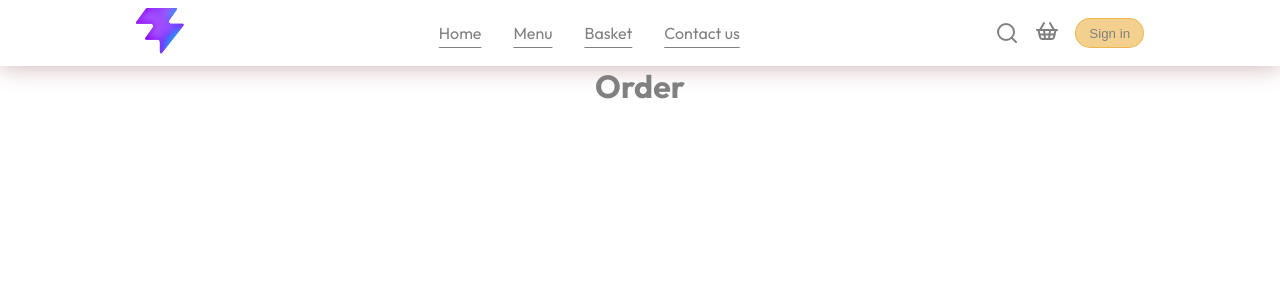
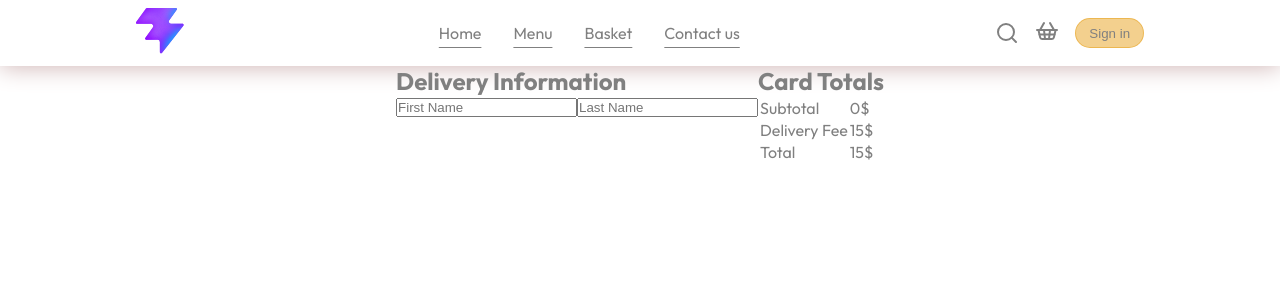
Before and after one commit to Christian03031/Project, a React (Vite) app: page /order in a window 1280 px wide. Shown: the top 300 px of the page. Built offline with nearby package versions, Linux system fonts and the light colour scheme; a web font is replaced by a local one.

Commit message:
creating the delivery form

```diff
--- a/src/App.jsx
+++ b/src/App.jsx
@@ -3,7 +3,7 @@ import NavBar from "./components/navbar/NavBar"
 import Banner from "./components/content/banner/Banner"
 import Filter from "./components/content/filter/Filter"
 import { Dishes } from "./components/content/dishes/Dishes"
-
+import  Order from "./components/order/Order"
 import { Basket } from "./components/basket/Basket"
 
 import { createBrowserRouter, RouterProvider, Outlet } from "react-router"
@@ -42,7 +42,7 @@ const router = createBrowserRouter([
 
       {
         path: 'order',
-        element: <h1>Order</h1>
+        element: <Order/>
       }
     ]
   }
--- a/src/components/basket/Basket.jsx
+++ b/src/components/basket/Basket.jsx
@@ -1,6 +1,21 @@
 import { useNavigate } from "react-router";
 import { useBasket, useDispatch } from "../../context/contextBasket";
 import "./basket.css"
+
+
+export function Fees(props) {
+    return <div className="receipt">
+        <h2>Card Totals</h2>
+        <table className="receipt-table">
+            <tbody>
+                <tr><td>Subtotal</td><td>{props.params.total}$</td></tr>
+                <tr><td>Delivery Fee</td><td>{props.params.deliveryFee}$</td></tr>
+                <tr><td>Total</td><td>{props.params.total + props.params.deliveryFee}$</td></tr>
+            </tbody>
+        </table>
+    </div>
+}
+
 
 export function Basket() {
 
@@ -72,7 +87,6 @@ export function Basket() {
                         <tr><td>Total</td><td>{total + deliveryFee}$</td></tr>
                     </tbody>
                 </table>
-
                 <button className="checkout" onClick={() => { navigate("/order") }}>PROCEED TO CHECKOUT</button>
             </div>
             <div className="promocode">
--- /dev/null
+++ b/src/components/order/Order.jsx
@@ -0,0 +1,32 @@
+import { useState } from "react"
+import "./order.css"
+import "../basket/basket.css"
+
+import { Fees } from "../basket/Basket";
+
+function OrderForm() {
+    const [firstName, setFirstName] = useState("");
+    const [lastName, setLastName] = useState("");
+    const [address, setAddress] = useState("");
+    const [phone, setPhone] = useState([]);
+
+    function handleSubmit(e) {
+
+    }
+
+    return <section className="form">
+        <h2>Delivery Information</h2>
+        <form onSubmit={handleSubmit}>
+            <input type="firstname" placeholder="First Name" />
+            <input type="lastname" placeholder="Last Name" />
+        </form>
+    </section>
+}
+
+export default function Order() {
+    return <div className="order-container">
+            <OrderForm />
+            <Fees params={{total : 0, deliveryFee: 15}}/>
+
+    </div>
+}
--- /dev/null
+++ b/src/components/order/order.css
@@ -0,0 +1,10 @@
+main{
+    width: min(1200px, 90%);
+    display: flex;
+
+}
+
+.order-container{
+    display: flex;
+    flex-direction: row;
+}
```
